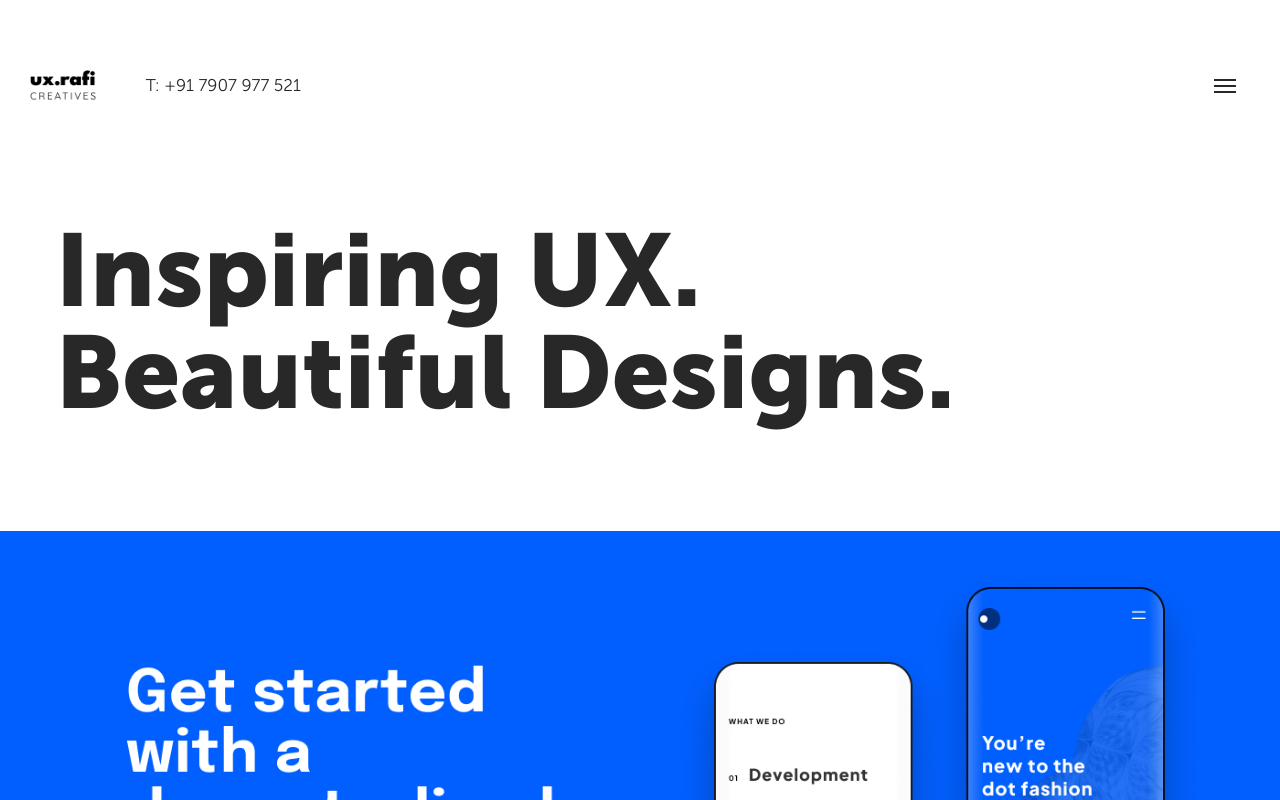
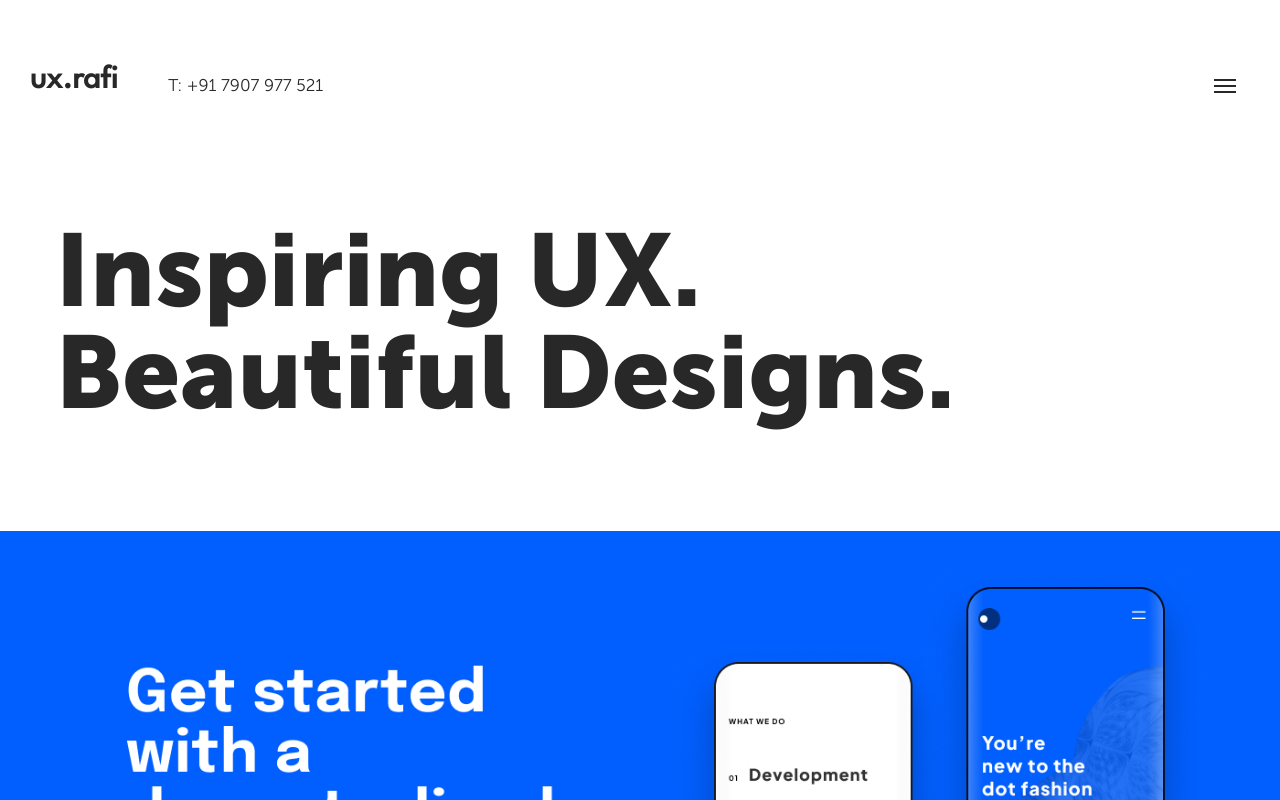
Before and after one commit to mRAfip/ui-rafi, a plain HTML site: page index.html in a window 1280 px wide. Shown: the top 800 px of the page. Drawn offline with Linux system fonts and the light colour scheme.

Commit message:
change logo to code

```diff
--- a/css/style.css
+++ b/css/style.css
@@ -1000,6 +1000,8 @@ body .slider {
 }
 .navbar .logo {
   margin-left: 0;
+  font-family: 'League Spartan';
+  font-weight: 900;
 }
 .navbar .logo a {
   margin: 0;
--- a/index.html
+++ b/index.html
@@ -40,6 +40,10 @@
 <link rel="stylesheet" href="css/swiper.min.css">
 <link rel="stylesheet" href="css/bootstrap.min.css">
 <link rel="stylesheet" href="css/style.css">
+
+
+<!-- logo font  -->
+<link href='https://fonts.googleapis.com/css?family=League Spartan' rel='stylesheet'>
 </head>
 <body>
 	<div class="preloader">
@@ -102,7 +106,9 @@
 <header class="header">
   <nav class="navbar">
 	  <div class="inner">
-    <div class="logo"> <a href="index.html"><img src="images/logo.png" alt="Image"></a> </div>
+    <div class="logo"> <h2 style="font-family: 'League Spartan';font-weight: 900;" href="index.html">
+      <!-- <img src="images/logo.png" alt="Image"> -->
+      ux.rafi</h2> </div>
     <!-- end logo -->
     <div class="phone"> T: +91 7907 977 521  </div>
     <!-- end phone -->
```
